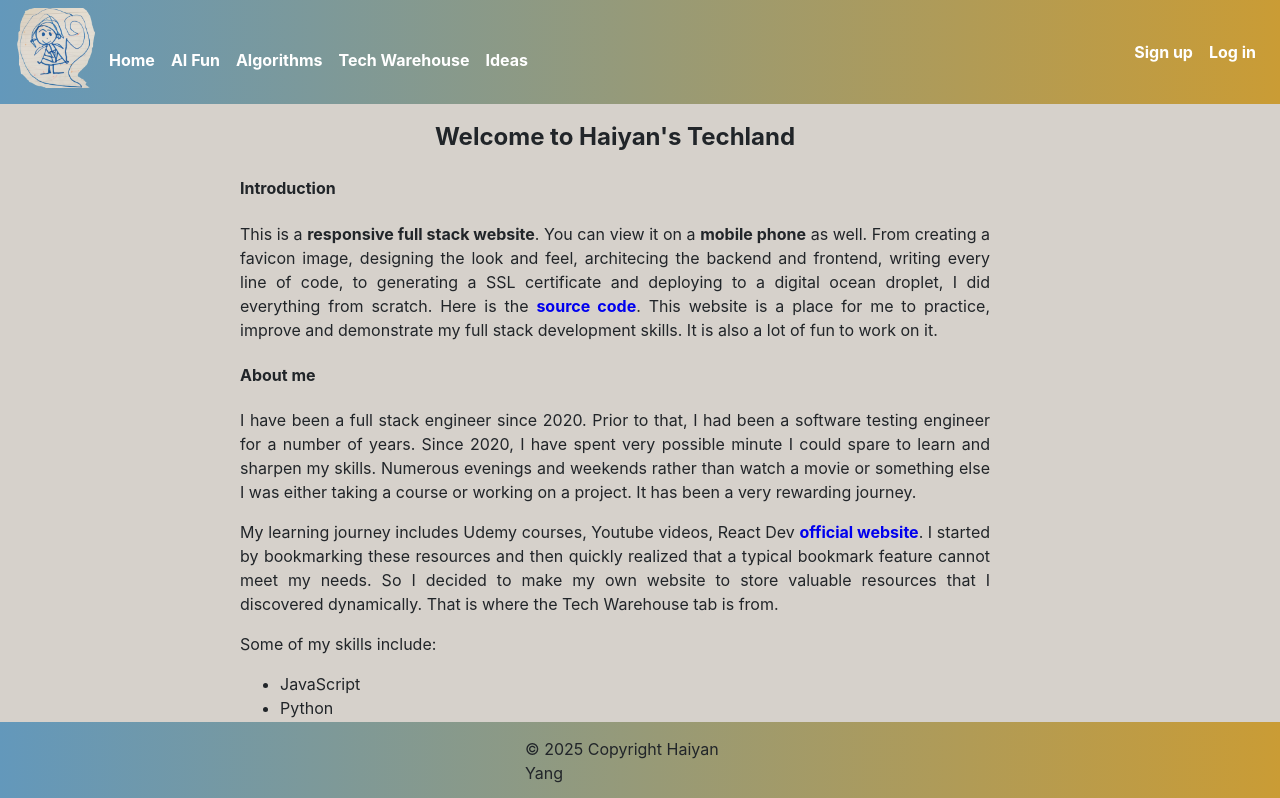
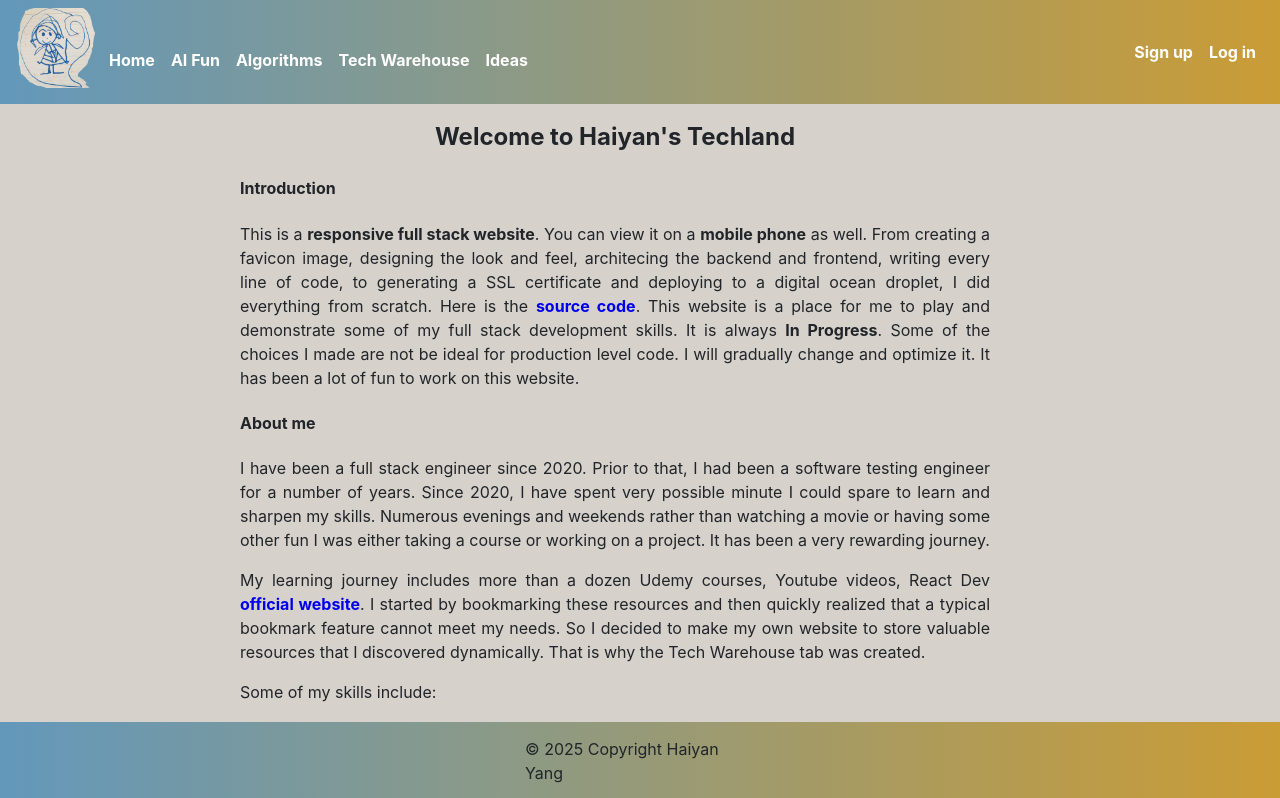
Before and after one commit to yhygh/haiyan2025, a React (Vite) app in the folder frontend/: page / in a window 1280 px wide. Shown: the top 798 px of the page. Built offline with nearby package versions, Linux system fonts and the light colour scheme.

Commit message:
Update some wording of home page

```diff
--- a/frontend/src/components/AIfun.jsx
+++ b/frontend/src/components/AIfun.jsx
@@ -27,8 +27,8 @@ const AIfun = () => {
 
         <p>
           {" "}
-          Honestly, I am learning how to work on this. I do not know if CNN is
-          the best algorithm for this task. I have to try and see. But I will
+          Honestly, I am learning AI too. I do not know if CNN is the best
+          algorithm for this task. I have to experiment and see. But I will
           continue to work on this whenever I can, simply because of sweet
           memories Huai opera brought to me, which was invaluable for a child.
         </p>
--- a/frontend/src/components/Home.jsx
+++ b/frontend/src/components/Home.jsx
@@ -35,28 +35,31 @@ const Home = () => {
           <a href="https://github.com/yhygh/haiyan2025">
             <b>source code</b>
           </a>
-          . This website is a place for me to practice, improve and demonstrate
-          my full stack development skills. It is also a lot of fun to work on
-          it.
+          . This website is a place for me to play and demonstrate some of my
+          full stack development skills. It is always{" "}
+          <strong>In Progress</strong>. Some of the choices I made are not be
+          ideal for production level code. I will gradually change and optimize
+          it. It has been a lot of fun to work on this website.
         </p>
         <h4>About me</h4>
         <p>
           I have been a full stack engineer since 2020. Prior to that, I had
           been a software testing engineer for a number of years. Since 2020, I
           have spent very possible minute I could spare to learn and sharpen my
-          skills. Numerous evenings and weekends rather than watch a movie or
-          something else I was either taking a course or working on a project.
-          It has been a very rewarding journey.
+          skills. Numerous evenings and weekends rather than watching a movie or
+          having some other fun I was either taking a course or working on a
+          project. It has been a very rewarding journey.
         </p>
         <p>
-          My learning journey includes Udemy courses, Youtube videos, React Dev{" "}
+          My learning journey includes more than a dozen Udemy courses, Youtube
+          videos, React Dev{" "}
           <a href="https://react.dv">
             <b>official website</b>
           </a>
           . I started by bookmarking these resources and then quickly realized
           that a typical bookmark feature cannot meet my needs. So I decided to
           make my own website to store valuable resources that I discovered
-          dynamically. That is where the Tech Warehouse tab is from.
+          dynamically. That is why the Tech Warehouse tab was created.
         </p>
 
         <div>Some of my skills include:</div>
```
Also changed, not shown: 1 other file (tests, documents, lock files or other folders).
